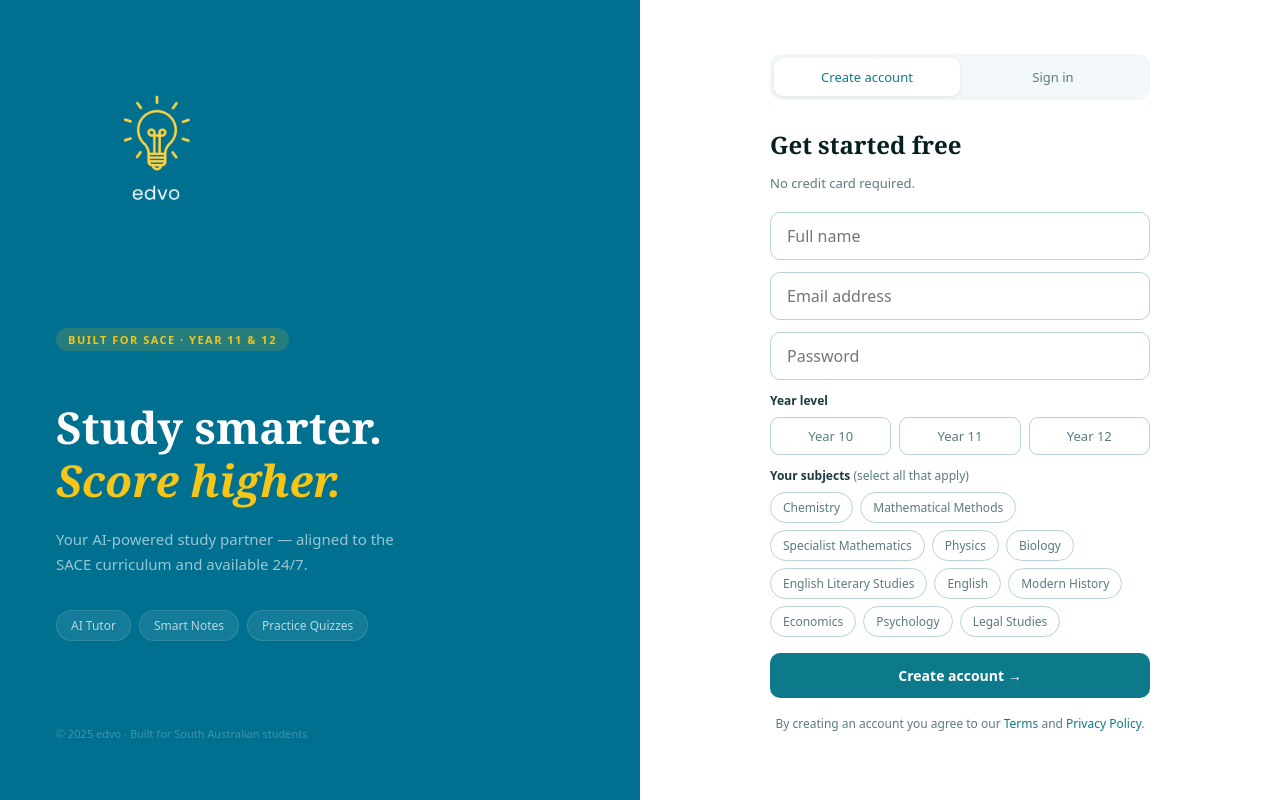
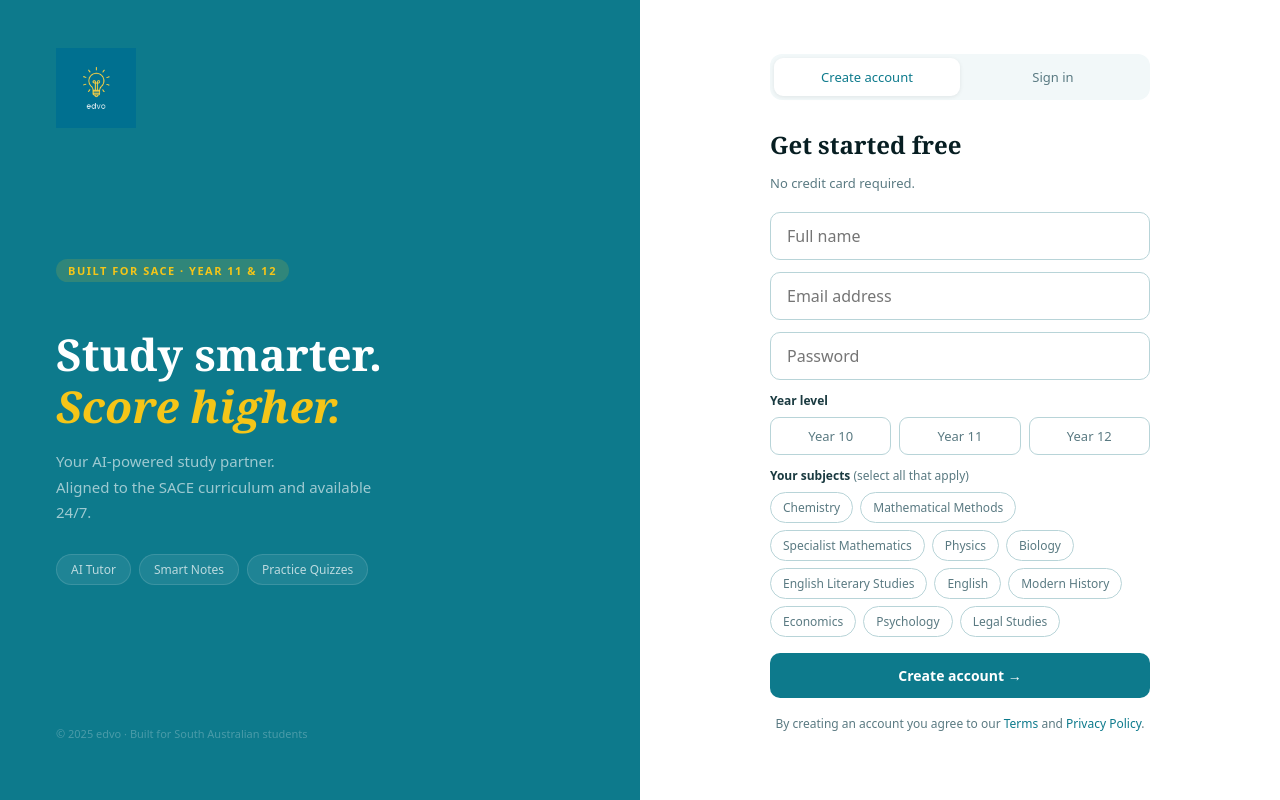
Before and after one commit to edvoteam/edvo, a Next.js app: page / in a window 1280 px wide. Built offline with nearby package versions, Linux system fonts and the light colour scheme.

Commit message:
Add high-conversion hero section

```diff
--- a/app/page.tsx
+++ b/app/page.tsx
@@ -107,24 +107,27 @@ export default function LandingPage() {
       {/* ── LEFT — Brand panel ── */}
       <div style={{
         flex: 1,
-        backgroundColor: "#007090",
+        backgroundColor: "#0d7a8c",
         display: "flex",
         flexDirection: "column",
         justifyContent: "space-between",
         padding: "48px 56px",
       }}>
-        <div>
+
+        {/* Top left — logo */}
+        <div style={{ display: "flex", alignItems: "center", gap: 10 }}>
           <img
             src="/logo.png"
             alt="edvo"
             style={{
-              width: 200,
-              height: 200,
+              width: 80,
+              height: 80,
               objectFit: "contain",
             }}
           />
         </div>
 
+        {/* Centre — hero copy */}
         <div>
           <div style={{
             display: "inline-block",
@@ -134,7 +137,7 @@ export default function LandingPage() {
             fontWeight: 600,
             padding: "4px 12px",
             borderRadius: 20,
-            marginBottom: 20,
+            marginBottom: 16,
             letterSpacing: "1.5px",
             textTransform: "uppercase",
           }}>
@@ -146,7 +149,7 @@ export default function LandingPage() {
             fontWeight: 600,
             lineHeight: 1.2,
             color: "#ffffff",
-            marginBottom: 20,
+            marginBottom: 16,
             fontFamily: "Georgia, serif",
           }}>
             Study smarter.<br />
@@ -158,9 +161,10 @@ export default function LandingPage() {
             lineHeight: 1.7,
             color: "rgba(255,255,255,0.6)",
             maxWidth: 340,
-            marginBottom: 32,
+            marginBottom: 28,
           }}>
-            Your AI-powered study partner — aligned to the SACE curriculum and available 24/7.
+            Your AI-powered study partner.<br />
+            Aligned to the SACE curriculum and available 24/7.
           </p>
 
           <div style={{ display: "flex", gap: 8, flexWrap: "wrap" }}>
@@ -180,9 +184,11 @@ export default function LandingPage() {
           </div>
         </div>
 
+        {/* Bottom — copyright */}
         <p style={{ fontSize: 11, color: "rgba(255,255,255,0.25)" }}>
           © 2025 edvo · Built for South Australian students
         </p>
+
       </div>
 
       {/* ── RIGHT — Auth panel ── */}
```
